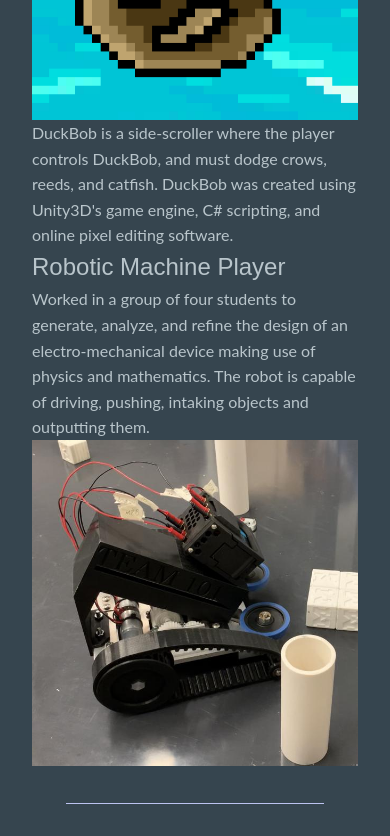
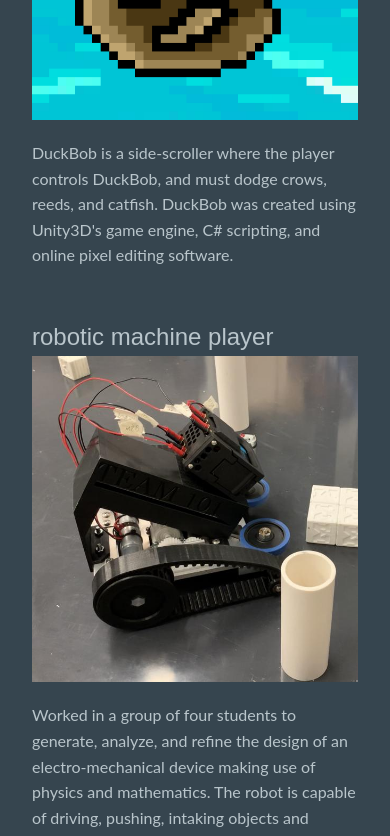
Before and after one commit to Tsporer/Tsporer.github.io, a React (Create React App) app: page / in a window 390 px wide. Shown: the part 1860-2696 px from the top of the page. Built offline with nearby package versions, Linux system fonts and the light colour scheme.

Commit message:
change margins, round play button

```diff
--- a/src/App.css
+++ b/src/App.css
@@ -588,9 +588,10 @@ body {
     "duckPic playgame playgame playgame playgame"
     "divider divider divider divider divider"
     "rmp_pic rmp rmp rmp rmp"
-    "rmp_pic rmp_desc rmp_desc rmp_desc rmp_desc";
+    "rmp_pic rmp_desc rmp_desc rmp_desc rmp_desc"
+    "rmp_pic junk2 junk2 junk2 junk2";
   grid-template-columns: 15% 21.25% 21.25% 21.25% 21.25%; /* Add columns to define left and right sections */
-  grid-template-rows: auto auto auto auto auto auto auto;
+  grid-template-rows: auto auto auto auto auto auto auto auto;
   align-items: center;
   text-align: center;
   padding-bottom: 1%;
@@ -634,6 +635,8 @@ body {
 
 .pbutton {
     grid-area: playgame;
+    font-weight: 900;
+    border-radius: 20px;
     font-family: "Lato", sans-serif;
     color: var(--clr-charcoal);
     background-color: var(--clr-periwinkle);
@@ -677,7 +680,9 @@ body {
     padding-left: 3%;
     align-self: start;
     font-family: "Lato", sans-serif;
-}
+    padding-top: 1%;
+    /* transform: translateY(-80%); */
+  }
 
 .robot__img {
     grid-area: rmp_pic;
@@ -702,7 +707,7 @@ body {
 .dog_pics {
     display: block;
     margin: auto;
-    width: 60vw;
+    width: 30vw;
     justify-content: center;
     align-items: center;
     padding: 0;
@@ -780,7 +785,14 @@ body {
 }
 
 @media (max-width: 768px) {
-    .menu__list {
+  .Duck__paragraph--work {
+    margin-top: 20px;
+  }
+    .robot__paragraph--work {
+      margin-top: 20px;
+    }
+
+  .menu__list {
         width: 100vw;
         background-color: var(--clr-charcoal);
         display: block;
@@ -829,6 +841,10 @@ body {
         padding: 0;
     }
 
+    .RMP__subtitle--work{
+      margin-top: 50px;
+    }
+
     .MrDuck__subtitle--work {
         padding-bottom: 0vw;
     }
@@ -865,6 +881,10 @@ body {
     .frontend {
         padding: 0;
     }
+
+    .dog_pics {
+        width: 60vw;
+    }
 }
 
 /* DISCOBABY */
--- a/src/components/Home.tsx
+++ b/src/components/Home.tsx
@@ -174,7 +174,7 @@ function WorkSection() {
       </a>
 
       <a href="/DuckBob9.1/index.html" id="play__button" className="pbutton">
-        Play Game
+        play game
       </a>
       {/* END PORTFOLIO 1 */}
 
@@ -183,19 +183,19 @@ function WorkSection() {
       {/* Portfolio item 02 */}
       {/* START PORTFOLIO 2 */}
       <div className="ProjectTwo RMP__subtitle--work">
-        Robotic Machine Player
+        robotic machine player
       </div>
+      <img
+        src="images/robot_cropped.jpg"
+        alt="Placeholder picture"
+        className="robot__img"
+      />
       <div className="Robot robot__paragraph--work">
         Worked in a group of four students to generate, analyze, and refine the
         design of an electro-mechanical device making use of physics and
         mathematics. The robot is capable of driving, pushing, intaking objects
         and outputting them.
       </div>
-      <img
-        src="images/robot_cropped.jpg"
-        alt="Placeholder picture"
-        className="robot__img"
-      />
       {/* END PORTFOLIO 2 */}
     </section>
   );
```
